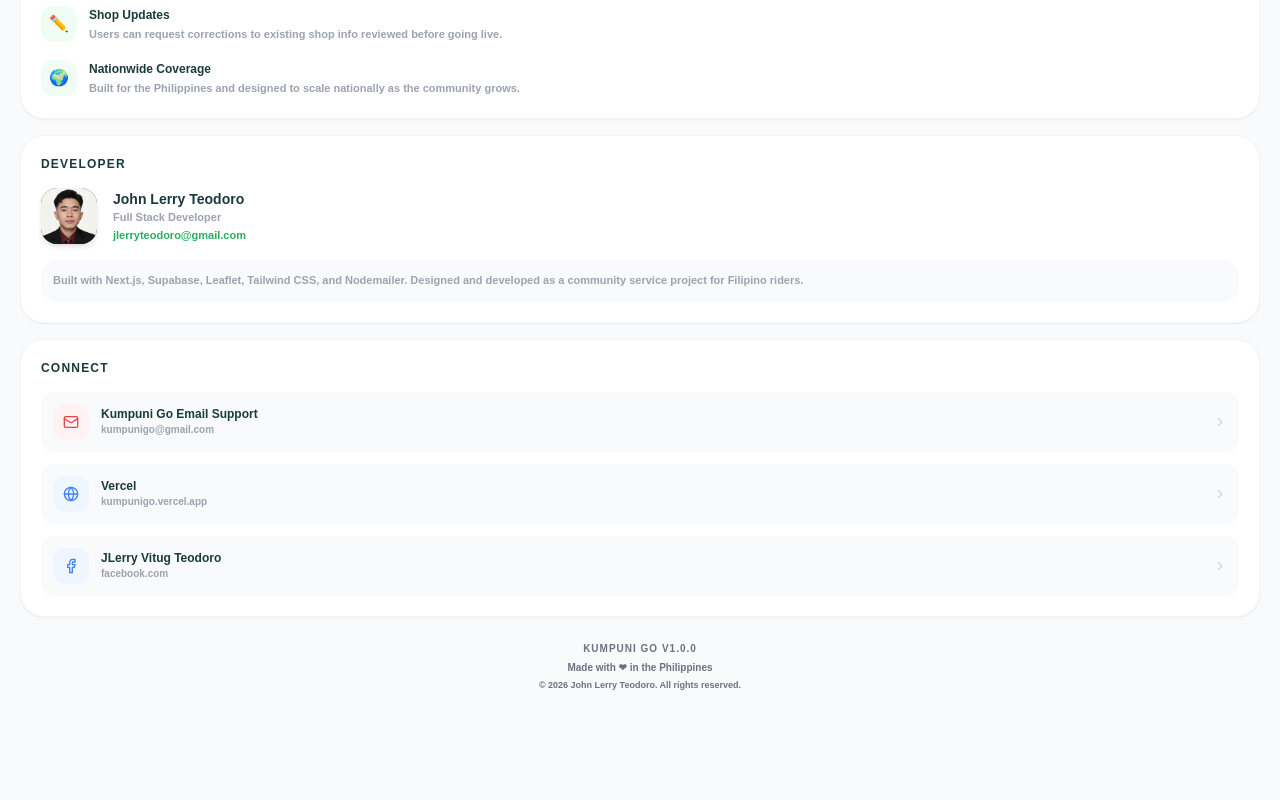
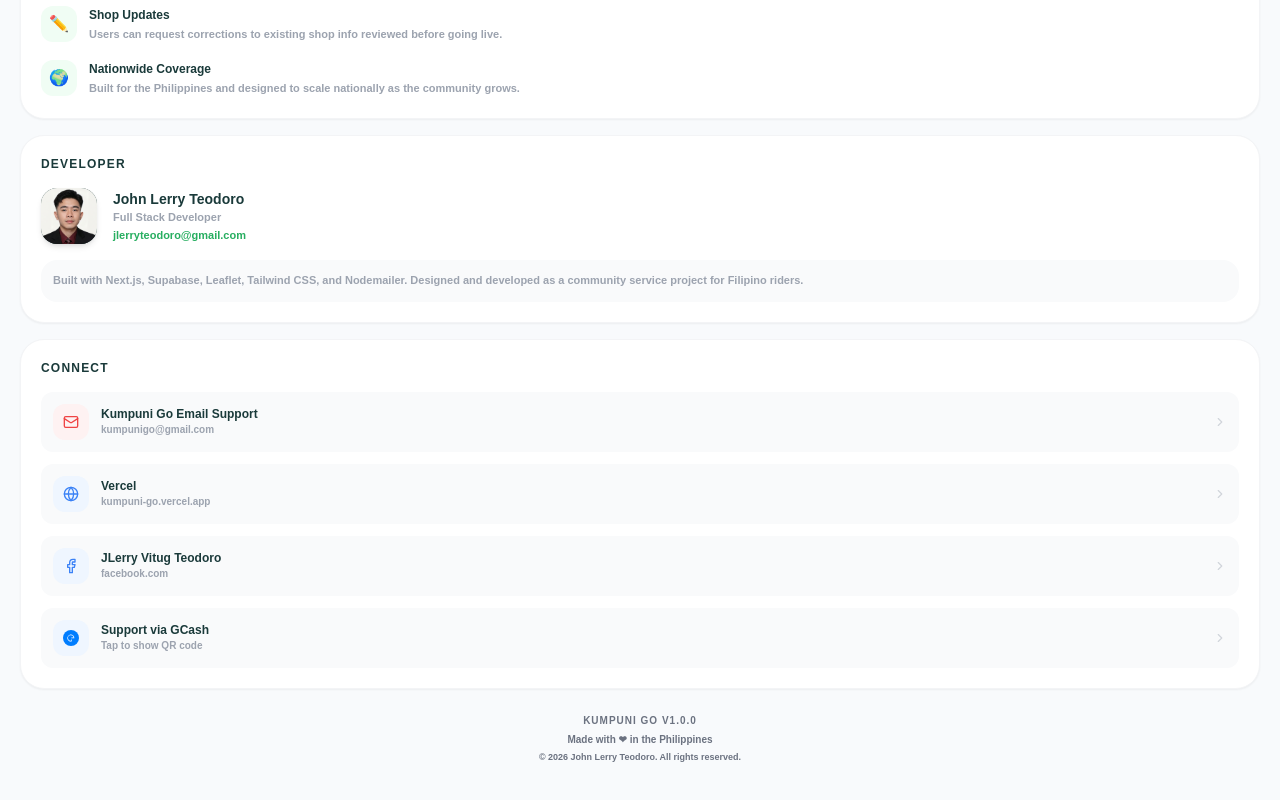
Before and after one commit to yrrell/Kumpuni-Go, a Next.js app: page /about in a window 1280 px wide. Shown: the part 913-1713 px from the top of the page. Before the commit the page ends 1673 px from the top, so only its background shows below. Built offline with nearby package versions, Linux system fonts and the light colour scheme; no server answers.

Commit message:
Update about.tsx

```diff
--- a/src/pages/about.tsx
+++ b/src/pages/about.tsx
@@ -1,7 +1,7 @@
 // src/pages/about.tsx
-import React from 'react';
+import React, { useState } from 'react';
 import { useRouter } from 'next/router';
-import { ChevronLeft, Mail, Globe, Facebook } from 'lucide-react';
+import { ChevronLeft, Mail, Globe, Facebook, X } from 'lucide-react';
 
 const FEATURES = [
   { emoji: '📍', title: 'Find Nearby Shops', desc: 'Locate the nearest vulcanizing and motor shops, sorted by open status and distance from you.' },
@@ -16,9 +16,41 @@
 
 export default function About() {
   const router = useRouter();
+  const [showQR, setShowQR] = useState(false);
 
   return (
     <div className="min-h-screen bg-[#f8fafc] pb-10">
+
+      {/* ── GCash QR Modal ── */}
+      {showQR && (
+        <div
+          className="fixed inset-0 z-[100] bg-black/60 flex items-center justify-center px-6"
+          onClick={() => setShowQR(false)}
+        >
+          <div
+            className="bg-white rounded-[2rem] p-6 w-full max-w-xs flex flex-col items-center shadow-2xl"
+            onClick={(e) => e.stopPropagation()}
+          >
+            <div className="flex items-center justify-between w-full mb-4">
+              <p className="text-[#1a3a3a] font-black text-sm uppercase tracking-widest">GCash QR</p>
+              <button onClick={() => setShowQR(false)} className="text-gray-400 active:text-gray-700">
+                <X size={20} />
+              </button>
+            </div>
+            <div className="w-full aspect-square rounded-2xl overflow-hidden border border-gray-100 shadow-sm">
+              <img
+                src="/assets/gcash-qr.png"
+                alt="GCash QR Code"
+                className="w-full h-full object-contain"
+              />
+            </div>
+            <p className="text-gray-400 text-[11px] font-bold mt-4 text-center leading-relaxed">
+              Open your GCash app and scan this QR code to send a donation. Thank you! 💚
+            </p>
+            <p className="text-[#1a3a3a] font-black text-xs mt-2">JO*N LE**Y T.</p>
+          </div>
+        </div>
+      )}
 
       {/* ── Sticky Header ── */}
       <div className="bg-[#1a3a3a] px-5 py-4 flex items-center gap-3 sticky top-0 z-50">
@@ -38,7 +70,7 @@
           <span className="text-[#27ae60] text-[11px] font-black tracking-widest uppercase">Version 1.0.0</span>
         </div>
         <p className="text-gray-400 text-[12px] font-bold mt-4 max-w-xs leading-relaxed">
-          Your community-powered guide to finding the nearest vulcanizing and motor repair shops  anywhere in the Philippines.
+          Your community-powered guide to finding the nearest vulcanizing and motor repair shops anywhere in the Philippines.
         </p>
       </div>
 
@@ -106,6 +138,7 @@
         <div className="bg-white rounded-[1.5rem] p-5 border border-gray-100 shadow-sm">
           <h2 className="text-[#1a3a3a] font-black text-xs uppercase tracking-widest mb-4">Connect</h2>
           <div className="space-y-3">
+
             <a href="mailto:kumpunigo@gmail.com"
               className="flex items-center gap-3 p-3 bg-gray-50 rounded-xl active:bg-gray-100 transition-all">
               <div className="w-9 h-9 bg-red-50 rounded-xl flex items-center justify-center">
@@ -118,14 +151,14 @@
               <ChevronLeft size={14} className="text-gray-300 ml-auto rotate-180" />
             </a>
 
-            <a href="https://kumpunigo.vercel.app" target="_blank" rel="noopener noreferrer"
+            <a href="https://kumpuni-go.vercel.app/" target="_blank" rel="noopener noreferrer"
               className="flex items-center gap-3 p-3 bg-gray-50 rounded-xl active:bg-gray-100 transition-all">
               <div className="w-9 h-9 bg-blue-50 rounded-xl flex items-center justify-center">
                 <Globe size={16} className="text-blue-500" />
               </div>
               <div>
                 <p className="text-[#1a3a3a] font-black text-xs">Vercel</p>
-                <p className="text-gray-400 text-[10px] font-bold">kumpunigo.vercel.app</p>
+                <p className="text-gray-400 text-[10px] font-bold">kumpuni-go.vercel.app</p>
               </div>
               <ChevronLeft size={14} className="text-gray-300 ml-auto rotate-180" />
             </a>
@@ -141,6 +174,23 @@
               </div>
               <ChevronLeft size={14} className="text-gray-300 ml-auto rotate-180" />
             </a>
+
+            <button
+              onClick={() => setShowQR(true)}
+              className="w-full flex items-center gap-3 p-3 bg-gray-50 rounded-xl active:bg-gray-100 transition-all">
+              <div className="w-9 h-9 bg-blue-50 rounded-xl flex items-center justify-center">
+                <svg width="16" height="16" viewBox="0 0 48 48" fill="none" xmlns="http://www.w3.org/2000/svg">
+                  <circle cx="24" cy="24" r="24" fill="#007DFE"/>
+                  <path d="M34 24.5h-9v-2h6.8A8.5 8.5 0 1 0 24 32.5v-4h2v6a10.5 10.5 0 1 1 8-10z" fill="white"/>
+                </svg>
+              </div>
+              <div className="text-left">
+                <p className="text-[#1a3a3a] font-black text-xs">Support via GCash</p>
+                <p className="text-gray-400 text-[10px] font-bold">Tap to show QR code</p>
+              </div>
+              <ChevronLeft size={14} className="text-gray-300 ml-auto rotate-180" />
+            </button>
+
           </div>
         </div>
 
```
Lines whose indentation alone changed are shown as unchanged.
